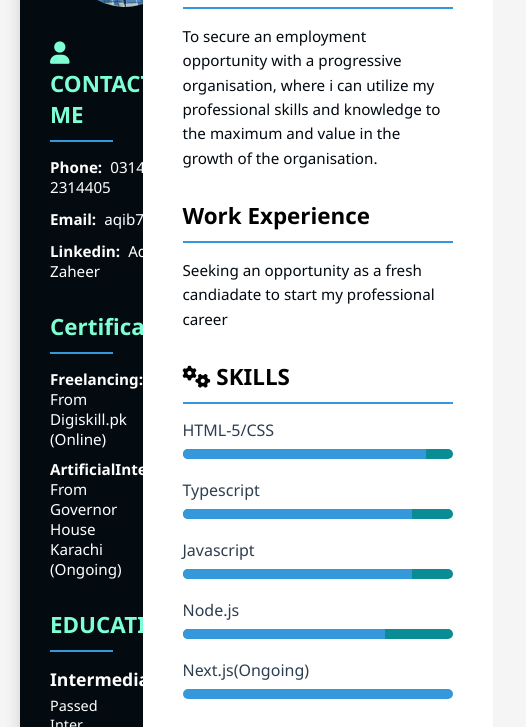
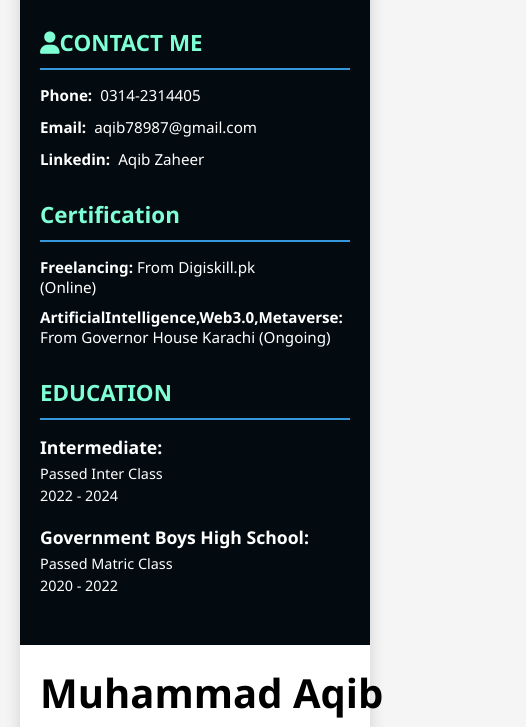
Before and after one commit to Muhammad-Aqib382/Milestones1-2, a plain HTML site: page static resume/index.html in a window 390 px wide. Shown: the part 243-970 px from the top of the page, 526 px wide, since content can reach past the window. Drawn offline with Linux system fonts and the light colour scheme.

Commit message:
Add files via upload

```diff
--- a/static resume/style.css
+++ b/static resume/style.css
@@ -193,3 +193,25 @@ body {
     background: #3498db;
     transition: width 0.5s ease-in-out;
 }
+
+
+
+/* Responsive Styles */
+@media (max-width: 768px) {
+    .resume-container {
+      flex-direction: column;
+    }
+
+    .left-column,
+    .right-column {
+      width: 100%;
+    }
+
+    .left-column {
+        padding: 20px;
+      }
+
+      .right-column {
+        padding: 20px;
+      }
+    }
```
